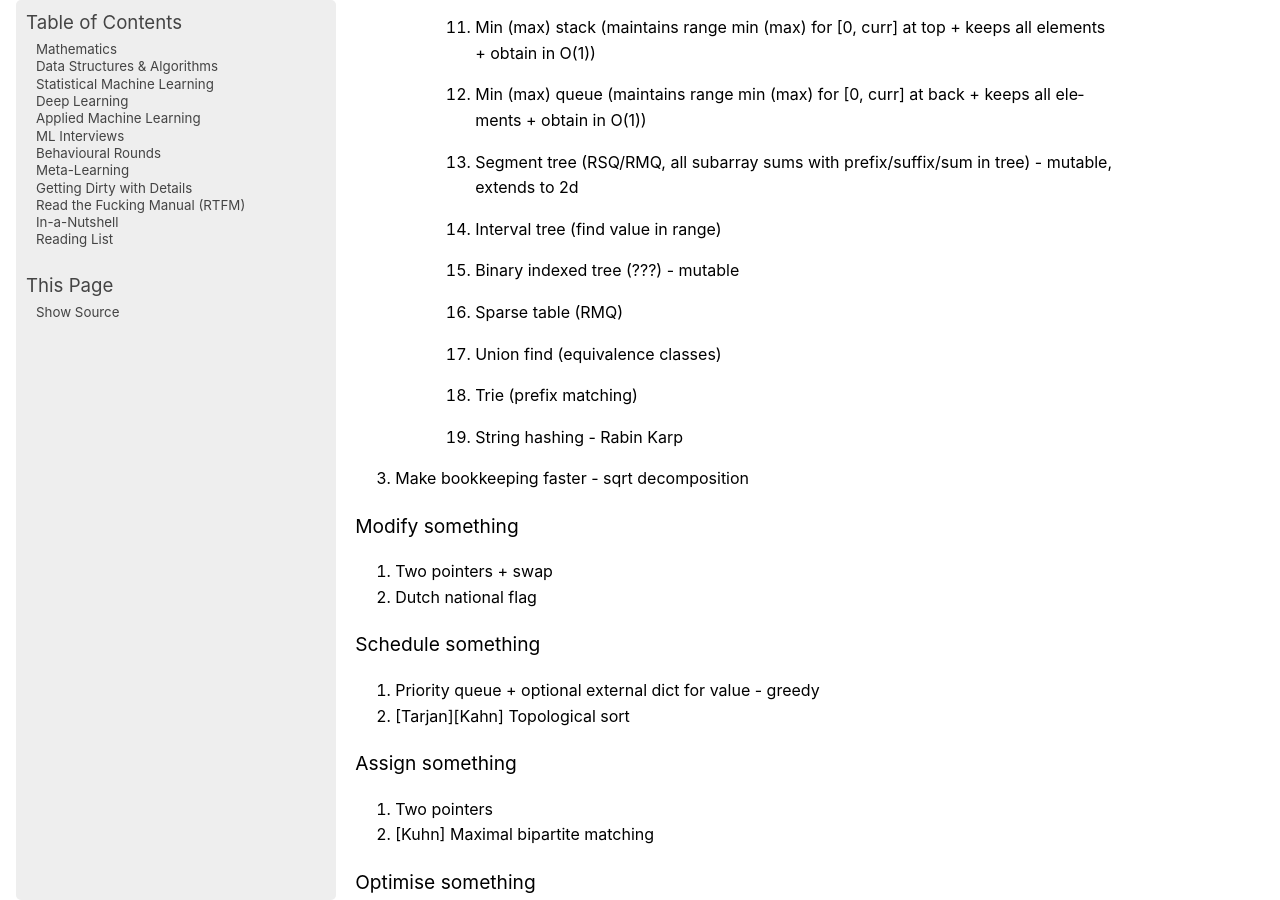
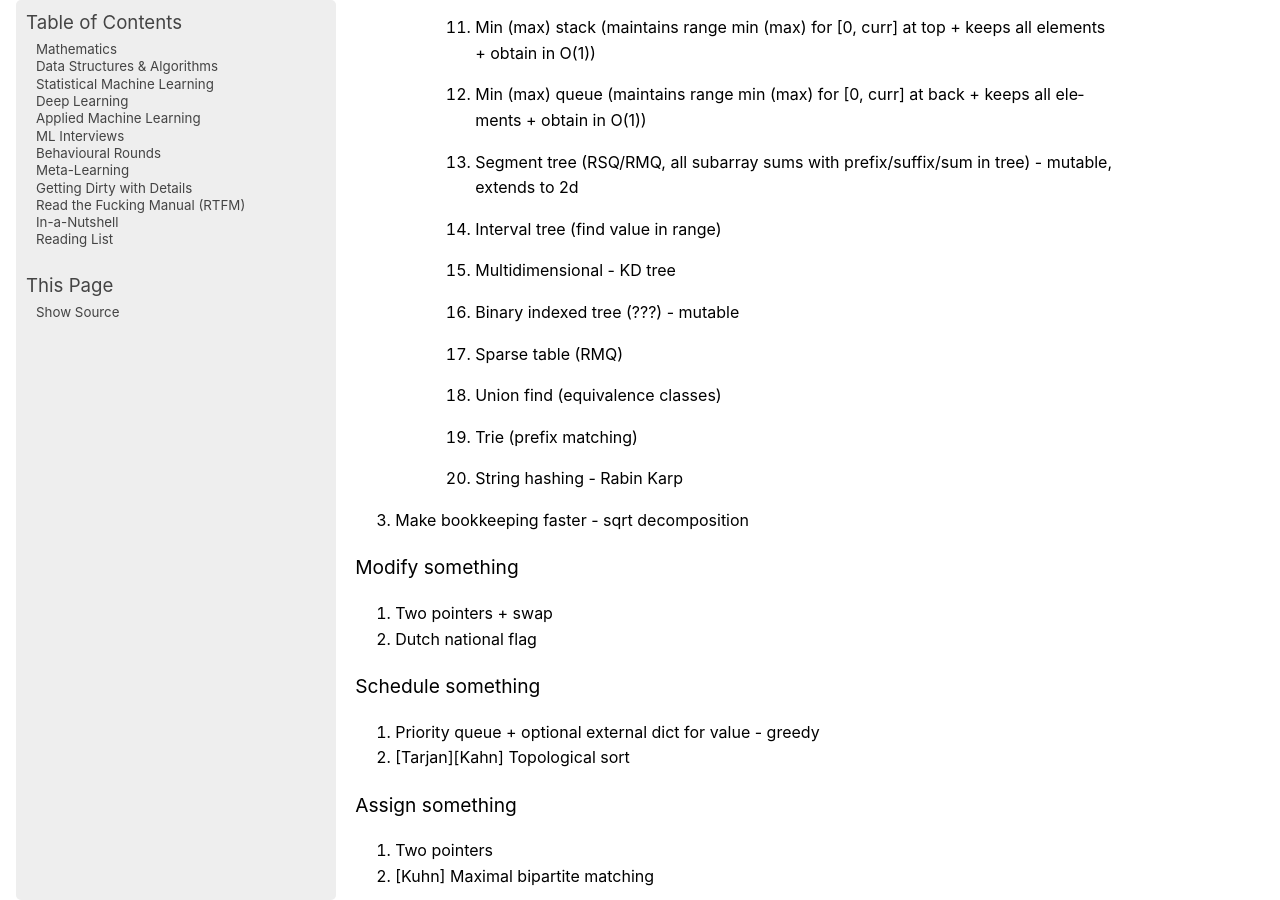
Before and after one commit to uselesstechjunks/leetcode, a Sphinx documentation site: the page built from docs/source/dsa/index.rst, in a window 1280 px wide and 900 px high, scrolled down 3222 px. Built offline with Sphinx 7.4.7, drawn with Linux system fonts in a browser that asks for light colours; pages that are not in the unit, such as notebooks, are missing from menus.

Commit message:
Update index.rst

```diff
--- a/docs/source/dsa/index.rst
+++ b/docs/source/dsa/index.rst
@@ -73,6 +73,7 @@ Find something
 	#. Min (max) queue (maintains range min (max) for [0, curr] at back + keeps all elements + obtain in O(1))
 	#. Segment tree (RSQ/RMQ, all subarray sums with prefix/suffix/sum in tree) - mutable, extends to 2d
 	#. Interval tree (find value in range)
+	#. Multidimensional - KD tree
 	#. Binary indexed tree (???) - mutable
 	#. Sparse table (RMQ)
 	#. Union find (equivalence classes)
```
